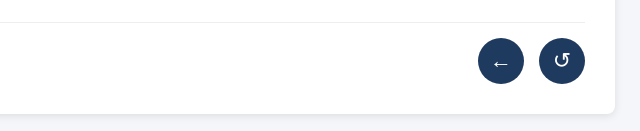
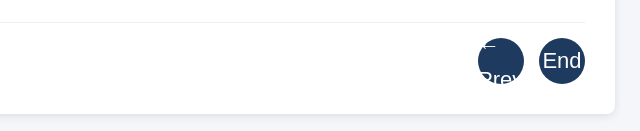
Before and after one commit to globalstandard08-cmd/ielts-complete-practice, a plain HTML site: page listening/listening-part4.html in a window 1280 px wide. Shown: the part 1902-2033 px from the top of the page, 475-1115 px from the left. Drawn offline with Linux system fonts and the light colour scheme.

Commit message:
Update listening-part4.html

```diff
--- a/listening/listening-part4.html
+++ b/listening/listening-part4.html
@@ -575,12 +575,12 @@
             </div>
 
             <div class="nav-container">
-                <a href="index.html" class="back-main-btn">← Back to Main Page</a>
-                <div class="nav-buttons">
-                    <a href="listening-part3.html" class="nav-btn">←</a>
-                    <a href="listening-part1.html" class="nav-btn">↺</a>
-                </div>
-            </div>
+    <a href="index.html" class="back-main-btn">← Back to Main Page</a>
+    <div class="nav-buttons">
+        <a href="listening-part3.html" class="nav-btn">← Prev</a>
+        <span class="nav-btn disabled">End</span>
+    </div>
+</div>
         </div>
     </div>
 
```
